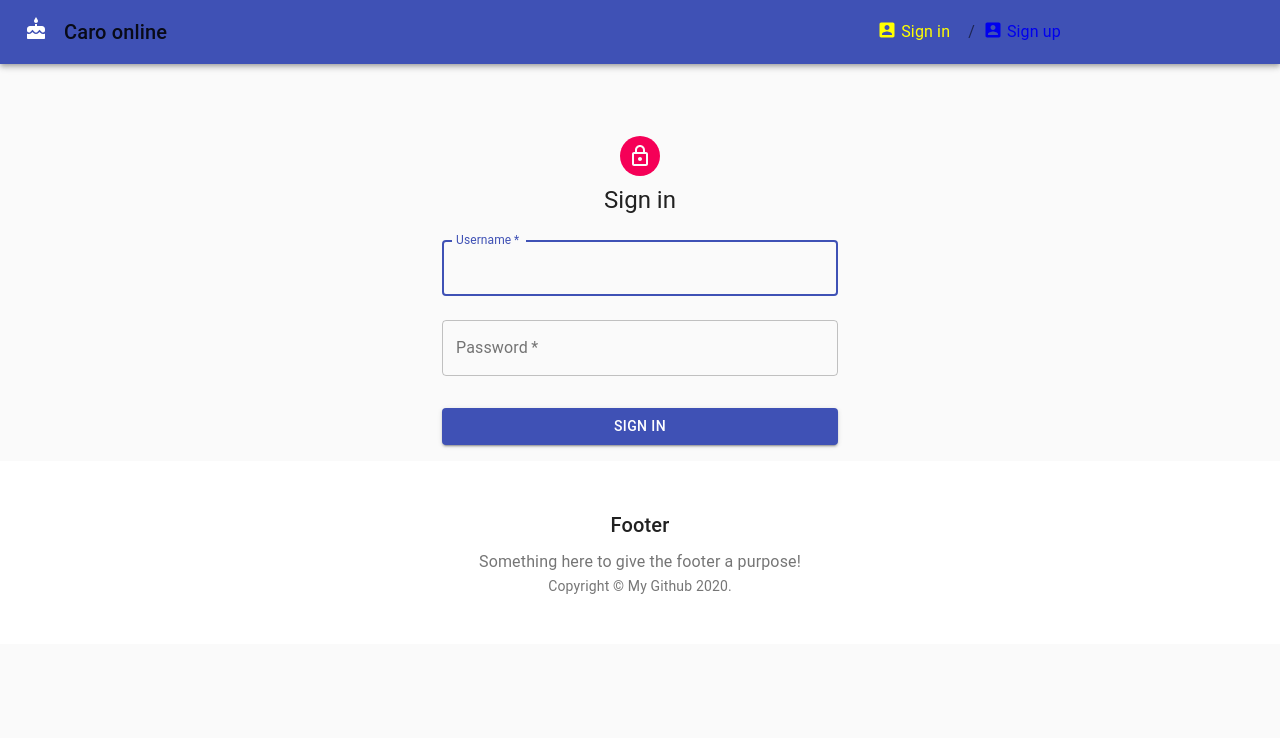
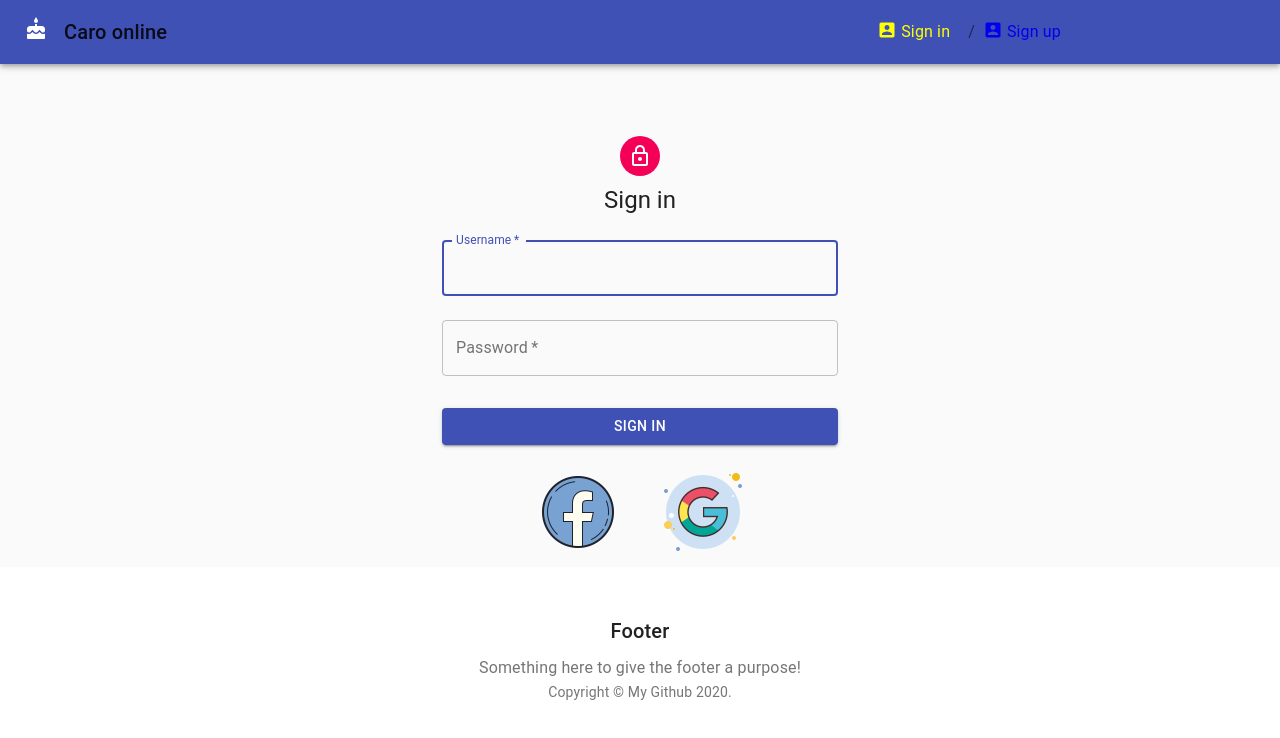
Before and after one commit to NguyenfromVN/CaroOnline, a React (Create React App) app in the folder src/front-end/: page /signin in a window 1280 px wide. Shown: the top 738 px of the page. Built offline with nearby package versions, Linux system fonts and the light colour scheme.

Commit message:
Added button Google and Facebook

```diff
--- /dev/null
+++ b/src/front-end/src/components/Login/index.css
@@ -0,0 +1,24 @@
+.link {
+    font: bold 15px 'Courier New', Courier, monospace;
+}
+
+.facebook-login-image {
+    width: 100px;
+    height: 100px;
+}
+
+.google-login-image {
+    width: 100px;
+    height: 100px;
+}
+
+.social-button {
+    background: transparent;
+    border: none;
+    width: 125px;
+    height: 100px;
+}
+
+.social-button:hover {
+    cursor: pointer;
+}
--- a/src/front-end/src/components/Login/index.js
+++ b/src/front-end/src/components/Login/index.js
@@ -2,7 +2,10 @@ import React, { useState, useEffect } from 'react';
 import { useHistory } from 'react-router-dom';
 import { Avatar, Button, CssBaseline, TextField, Typography, makeStyles, Container } from '@material-ui/core';
 import LockOutlinedIcon from '@material-ui/icons/LockOutlined';
+import './index.css';
 import api from '../../api/userApi';
+import facebookImg from '../../images/facebook.png';
+import googleImg from '../../images/google.png';
 
 const useStyles = makeStyles((theme) => ({
     paper: {
@@ -111,6 +114,14 @@ export default function Login(props) {
                     >
                         Sign In
                     </Button>
+                    <div className='link'>
+                        <button className='social-button' onClick={() => { window.location.href = 'http://localhost:3001/auth/fb' }}>
+                            <img src={facebookImg} className='facebook-login-image' alt='facebook-img'></img>
+                        </button>
+                        <button className='social-button' onClick={() => { window.location.href = 'http://localhost:3001/auth/google' }}>
+                            <img src={googleImg} className='google-login-image' alt='google-img'></img>
+                        </button>
+                    </div>
                 </form>
             </div>
         </Container>
```
Also changed, not shown: src/front-end/src/images/facebook.png (added), src/front-end/src/images/google.png (added).
